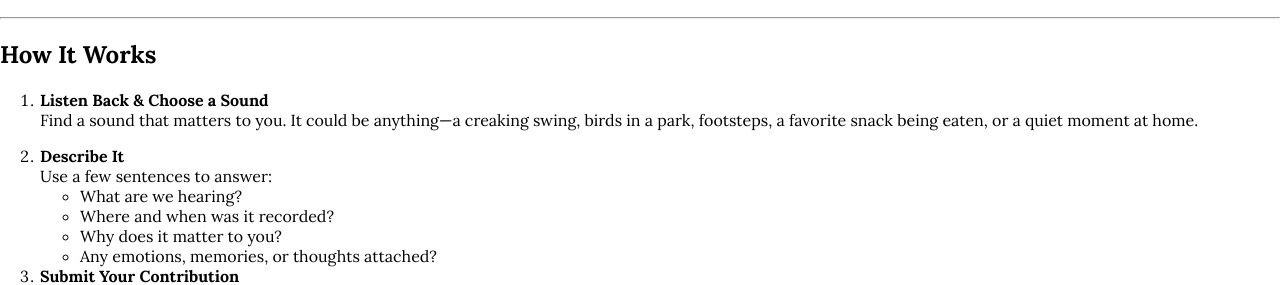
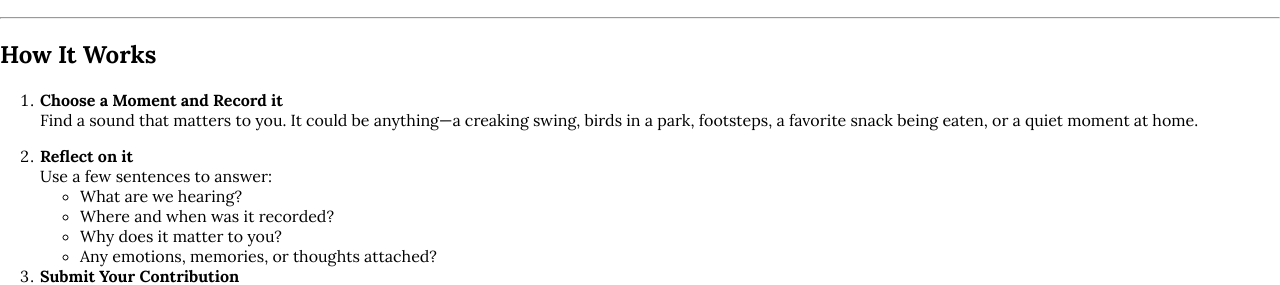
Before and after one commit to a421loop/Resonate-Data-Lab-Website-STRUCTURE, a Jekyll site: the page built from Contribute A Moment.md, in a window 1280 px wide. Shown: the part 259-544 px from the top of the page. Built offline with Jekyll 4.4.1, drawn with Linux system fonts in a browser that asks for light colours.

Commit message:
Update Contribute A Moment.md

```diff
--- a/Contribute A Moment.md
+++ b/Contribute A Moment.md
@@ -11,10 +11,10 @@ The **Resonate Data Lab Sound Archive** collects meaningful, beautiful, or memor
 
 ## How It Works
 
-1. **Listen Back & Choose a Sound**
+1. **Choose a Moment and Record it**
    Find a sound that matters to you. It could be anything—a creaking swing, birds in a park, footsteps, a favorite snack being eaten, or a quiet moment at home.
 
-2. **Describe It**
+2. **Reflect on it**
    Use a few sentences to answer:
    - What are we hearing?
    - Where and when was it recorded?
```
